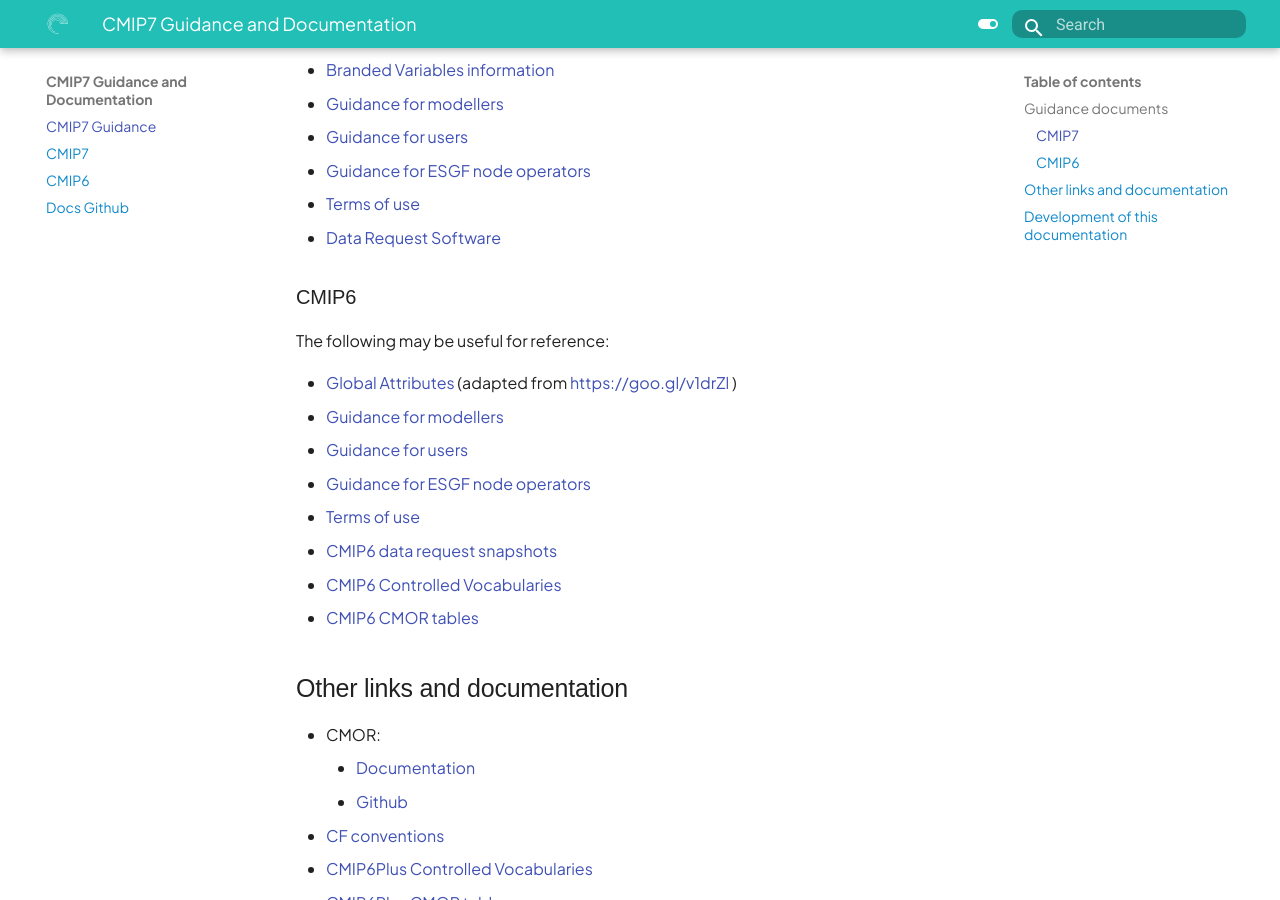
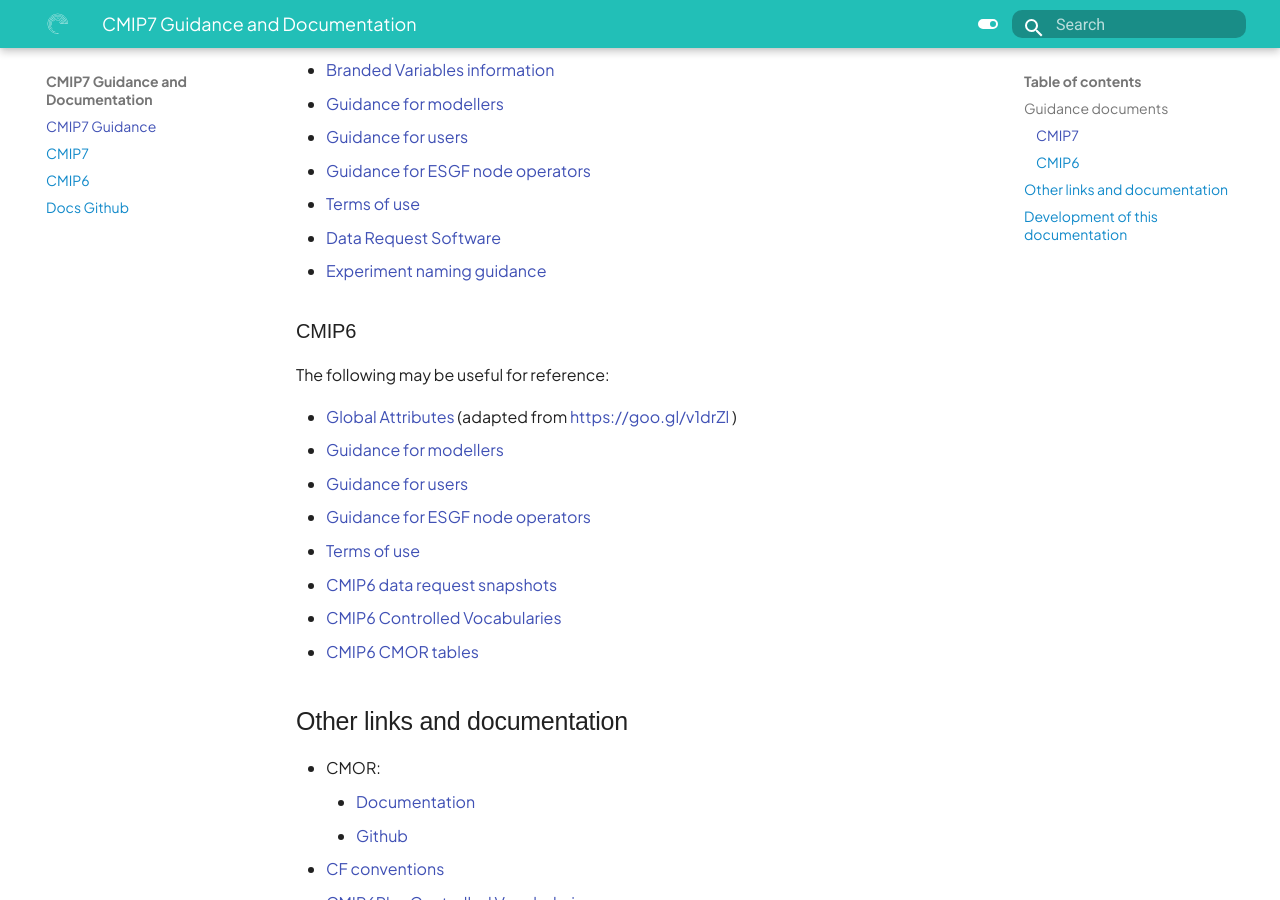
Before and after one commit to WCRP-CMIP/cmip7-guidance, an MkDocs documentation site: the page built from docs/index.md, in a window 1280 px wide and 900 px high, scrolled down 377 px. Built offline with MkDocs 1.6.1 and Material for MkDocs 9.7.7, drawn with Linux system fonts in a browser that asks for light colours; some web fonts are replaced.

Commit message:
#28: Add experiment naming guidance

```diff
--- a/docs/index.md
+++ b/docs/index.md
@@ -19,6 +19,7 @@ title: CMIP7 Guidance and Documentation
 - [Guidance for ESGF node operators](CMIP7/guidance_for_esgf.md)
 - [Terms of use](CMIP7/terms_of_use.md)
 - [Data Request Software](https://github.com/CMIP-Data-Request/CMIP7_DReq_Software)
+- [Experiment naming guidance](https://zenodo.org/records/14929769)
 
 ### CMIP6
 
```
Also changed, not shown: docs/CMIP7/index.md (+1 -0 lines).
